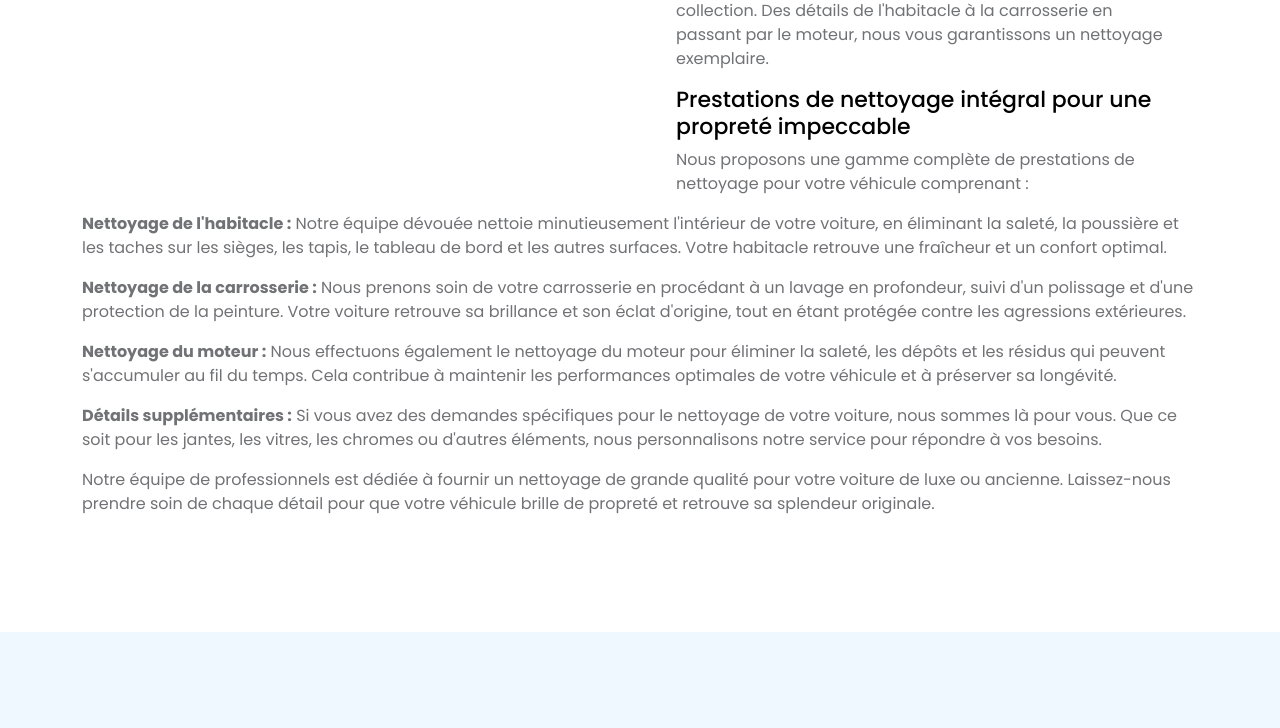
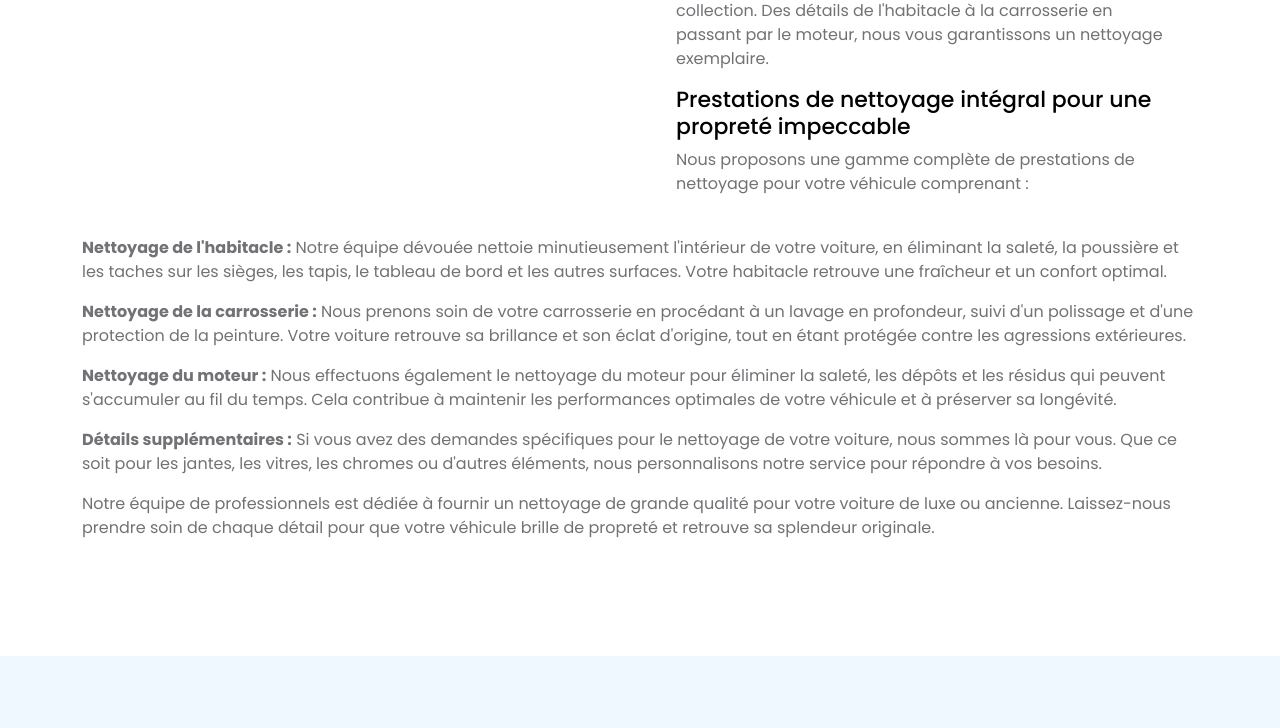
Before and after one commit to vcedricc/Garage-Parrot, a PHP site: page /cleaning.html in a window 1280 px wide. Shown: the part 814-1542 px from the top of the page. Run offline with PHP 8.4, Linux system fonts and the light colour scheme.

Commit message:
update css

```diff
--- a/templates/css/style.css
+++ b/templates/css/style.css
@@ -1053,6 +1053,10 @@ strong {
     height: 100%;
 }
 
+.clean-text {
+    margin-top: 1.5em;
+}
+
 
 /*---------------------------------------
   TESTIMONIAL
```
